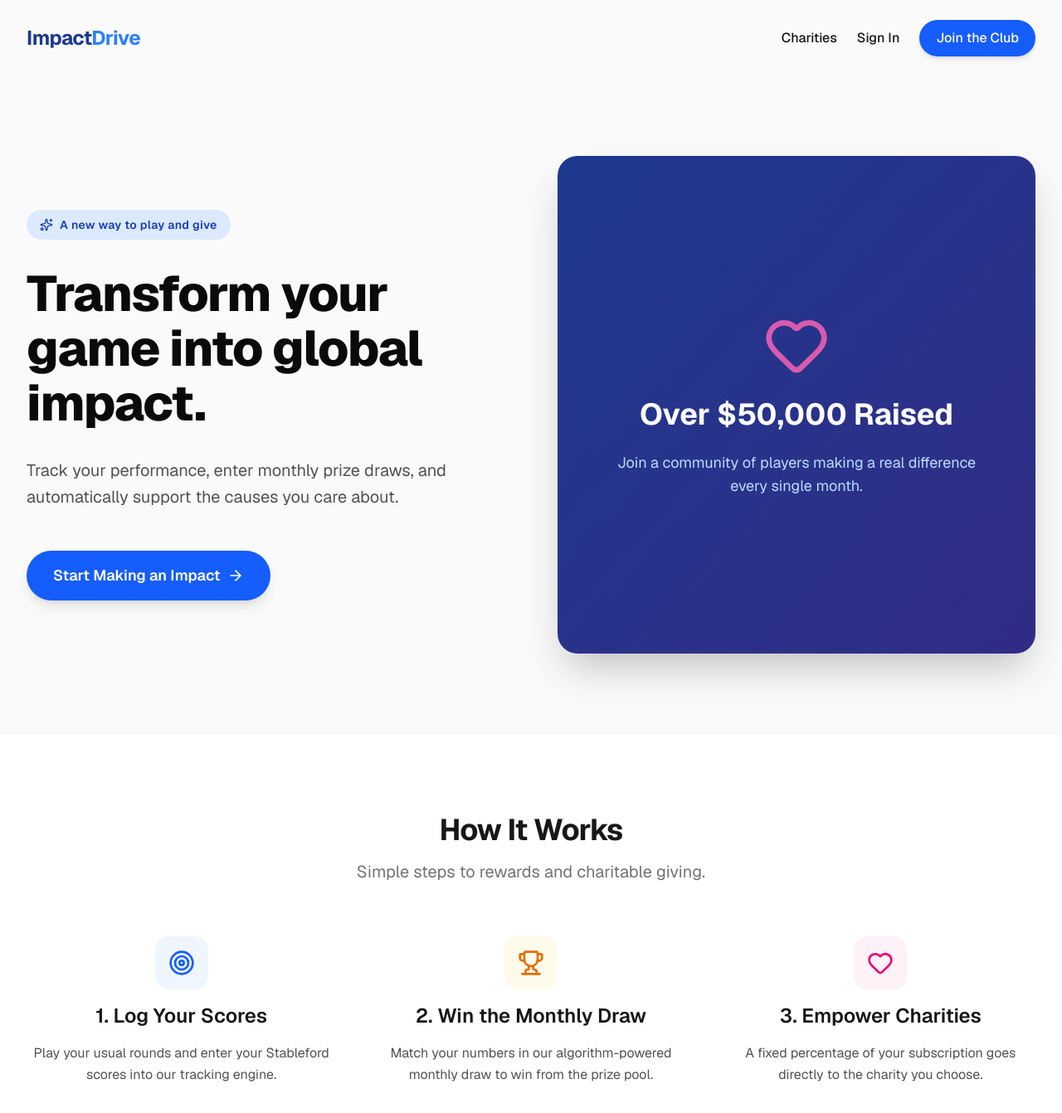
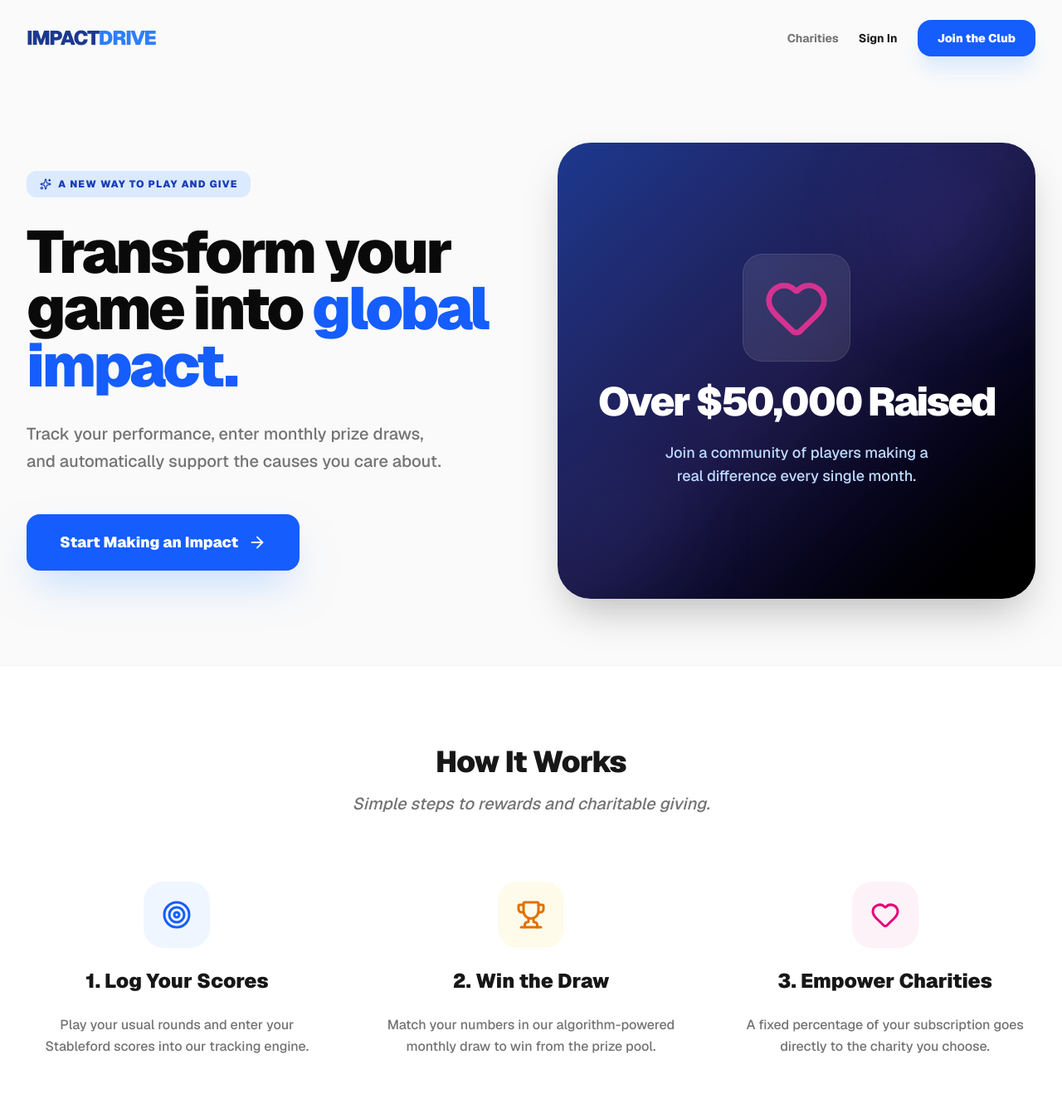
Before and after one commit to aadyasingh22/impact-drive, a Next.js app in the folder web-app/: page / in a window 1280 px wide. Shown: the top 1342 px of the page at 83% size. Built offline with nearby package versions, Linux system fonts and the light colour scheme.

Commit message:
fix: updated navbar link to /signin and improved homepage UI

```diff
--- a/web-app/src/app/admin/page.tsx
+++ b/web-app/src/app/admin/page.tsx
@@ -26,7 +26,7 @@ export default function AdminDashboard() {
       try {
         const { data: { session } } = await supabase.auth.getSession()
         if (!session) {
-          router.push('/login')
+          router.push('/signin')
         } else {
           setAdminEmail(session.user.email || 'Admin')
           await fetchStats()
--- a/web-app/src/app/page.tsx
+++ b/web-app/src/app/page.tsx
@@ -1,81 +1,96 @@
+'use client'
+
 import Link from 'next/link'
 import { ArrowRight, Heart, Trophy, Target, Sparkles } from 'lucide-react'
 
 export default function Home() {
   return (
     <div className="min-h-screen bg-neutral-50 text-neutral-900 font-sans selection:bg-blue-200">
+      {/* Navigation Bar */}
       <nav className="flex items-center justify-between px-8 py-6 max-w-7xl mx-auto">
-        <div className="text-2xl font-bold tracking-tight text-blue-900">
-          Impact<span className="text-blue-500">Drive</span>
+        <div className="text-2xl font-black tracking-tighter text-blue-900">
+          IMPACT<span className="text-blue-500">DRIVE</span>
         </div>
-        <div className="flex gap-6 items-center font-medium">
-          <Link href="/charities" className="hover:text-blue-600 transition-colors">Charities</Link>
-          <Link href="/login" className="hover:text-blue-600 transition-colors">Sign In</Link>
-          <Link href="/subscribe" className="bg-blue-600 text-white px-5 py-2.5 rounded-full hover:bg-blue-700 transition-all transform hover:scale-105 shadow-md">
+        <div className="flex gap-6 items-center font-bold">
+          <Link href="/charities" className="text-neutral-500 hover:text-blue-600 transition-colors text-sm">Charities</Link>
+
+          {/* UPDATED LINK: Changed from /login to /signin */}
+          <Link href="/signin" className="text-neutral-900 hover:text-blue-600 transition-colors text-sm">Sign In</Link>
+
+          <Link href="/subscribe" className="bg-blue-600 text-white px-6 py-3 rounded-2xl hover:bg-blue-700 transition-all transform hover:scale-105 shadow-xl shadow-blue-100 text-sm font-black">
             Join the Club
           </Link>
         </div>
       </nav>
 
       <main>
-        <section className="px-8 py-24 max-w-7xl mx-auto grid grid-cols-1 lg:grid-cols-2 gap-16 items-center">
-          <div className="flex flex-col gap-8">
-            <div className="inline-flex items-center gap-2 bg-blue-100 text-blue-800 px-4 py-2 rounded-full w-fit text-sm font-semibold tracking-wide">
-              <Sparkles size={16} />
+        {/* Hero Section */}
+        <section className="px-8 py-20 max-w-7xl mx-auto grid grid-cols-1 lg:grid-cols-2 gap-16 items-center">
+          <div className="flex flex-col gap-8 animate-in fade-in slide-in-from-left duration-700">
+            <div className="inline-flex items-center gap-2 bg-blue-100 text-blue-800 px-4 py-2 rounded-xl w-fit text-xs font-black tracking-widest uppercase">
+              <Sparkles size={14} />
               <span>A new way to play and give</span>
             </div>
-            <h1 className="text-6xl font-extrabold tracking-tight leading-[1.1] text-neutral-950">
-              Transform your game into global impact.
+            <h1 className="text-6xl md:text-7xl font-black tracking-tighter leading-[0.95] text-neutral-950">
+              Transform your game into <span className="text-blue-600">global impact.</span>
             </h1>
-            <p className="text-xl text-neutral-600 leading-relaxed max-w-lg">
+            <p className="text-xl text-neutral-500 leading-relaxed max-w-lg font-medium">
               Track your performance, enter monthly prize draws, and automatically support the causes you care about.
             </p>
             <div className="flex gap-4 items-center pt-4">
-              <Link href="/subscribe" className="bg-blue-600 text-white px-8 py-4 rounded-full text-lg font-semibold hover:bg-blue-700 transition-all transform hover:-translate-y-1 shadow-lg flex items-center gap-2">
-                Start Making an Impact <ArrowRight size={20} />
+              <Link href="/subscribe" className="bg-blue-600 text-white px-10 py-5 rounded-2xl text-lg font-black hover:bg-blue-700 transition-all transform hover:-translate-y-1 shadow-2xl shadow-blue-200 flex items-center gap-3 active:scale-95">
+                Start Making an Impact <ArrowRight size={22} />
               </Link>
             </div>
           </div>
-          <div className="relative h-[600px] rounded-3xl bg-gradient-to-br from-blue-900 to-indigo-900 overflow-hidden shadow-2xl flex items-center justify-center p-12 text-center">
-             <div className="absolute inset-0 opacity-20 bg-[radial-gradient(circle_at_center,_var(--tw-gradient-stops))] from-white via-transparent to-transparent"></div>
+
+          {/* Visual Impact Card */}
+          <div className="relative h-[550px] rounded-[40px] bg-gradient-to-br from-blue-900 via-indigo-950 to-black overflow-hidden shadow-2xl flex items-center justify-center p-12 text-center group">
+             <div className="absolute inset-0 opacity-30 bg-[radial-gradient(circle_at_center,_var(--tw-gradient-stops))] from-blue-400 via-transparent to-transparent group-hover:opacity-50 transition-opacity"></div>
              <div className="relative z-10 flex flex-col items-center gap-6 text-white">
-                <Heart size={80} className="text-pink-400 animate-pulse" />
-                <h2 className="text-4xl font-bold">Over $50,000 Raised</h2>
-                <p className="text-blue-200 text-lg">Join a community of players making a real difference every single month.</p>
+                <div className="bg-white/10 p-6 rounded-3xl backdrop-blur-md border border-white/10 shadow-inner">
+                  <Heart size={80} className="text-pink-500 animate-pulse" />
+                </div>
+                <h2 className="text-5xl font-black tracking-tighter">Over $50,000 Raised</h2>
+                <p className="text-blue-200 text-lg font-medium max-w-xs">Join a community of players making a real difference every single month.</p>
              </div>
+             {/* Decorative Elements */}
+             <div className="absolute bottom-10 left-10 w-20 h-20 bg-blue-500/20 rounded-full blur-3xl"></div>
+             <div className="absolute top-10 right-10 w-32 h-32 bg-indigo-500/20 rounded-full blur-3xl"></div>
           </div>
         </section>
 
+        {/* How it Works Section */}
         <section className="bg-white py-24 border-t border-neutral-100">
           <div className="max-w-7xl mx-auto px-8">
-            <div className="text-center mb-16">
-              <h2 className="text-4xl font-bold tracking-tight mb-4">How It Works</h2>
-              <p className="text-xl text-neutral-500">Simple steps to rewards and charitable giving.</p>
+            <div className="text-center mb-20">
+              <h2 className="text-4xl font-black tracking-tight mb-4 text-neutral-900">How It Works</h2>
+              <p className="text-xl text-neutral-500 font-medium italic">Simple steps to rewards and charitable giving.</p>
             </div>
 
-            <div className="grid grid-cols-1 md:grid-cols-3 gap-12">
-              <div className="flex flex-col items-center text-center gap-4 group">
-                <div className="w-16 h-16 rounded-2xl bg-blue-50 text-blue-600 flex items-center justify-center group-hover:scale-110 transition-transform group-hover:bg-blue-600 group-hover:text-white duration-300">
-                  <Target size={32} />
+            <div className="grid grid-cols-1 md:grid-cols-3 gap-16">
+              <div className="flex flex-col items-center text-center gap-6 group">
+                <div className="w-20 h-20 rounded-3xl bg-blue-50 text-blue-600 flex items-center justify-center group-hover:scale-110 transition-all group-hover:bg-blue-600 group-hover:text-white group-hover:shadow-xl group-hover:shadow-blue-100 duration-300">
+                  <Target size={36} />
                 </div>
-                <h3 className="text-2xl font-semibold">1. Log Your Scores</h3>
-                <p className="text-neutral-600 leading-relaxed">Play your usual rounds and enter your Stableford scores into our tracking engine.</p>
+                <h3 className="text-2xl font-black text-neutral-900">1. Log Your Scores</h3>
+                <p className="text-neutral-500 leading-relaxed font-medium">Play your usual rounds and enter your Stableford scores into our tracking engine.</p>
               </div>
 
-              <div className="flex flex-col items-center text-center gap-4 group">
-                <div className="w-16 h-16 rounded-2xl bg-amber-50 text-amber-600 flex items-center justify-center group-hover:scale-110 transition-transform group-hover:bg-amber-500 group-hover:text-white duration-300">
-                  <Trophy size={32} />
+              <div className="flex flex-col items-center text-center gap-6 group">
+                <div className="w-20 h-20 rounded-3xl bg-amber-50 text-amber-600 flex items-center justify-center group-hover:scale-110 transition-all group-hover:bg-amber-500 group-hover:text-white group-hover:shadow-xl group-hover:shadow-amber-100 duration-300">
+                  <Trophy size={36} />
                 </div>
-                <h3 className="text-2xl font-semibold">2. Win the Monthly Draw</h3>
-                <p className="text-neutral-600 leading-relaxed">Match your numbers in our algorithm-powered monthly draw to win from the prize pool.</p>
+                <h3 className="text-2xl font-black text-neutral-900">2. Win the Draw</h3>
+                <p className="text-neutral-500 leading-relaxed font-medium">Match your numbers in our algorithm-powered monthly draw to win from the prize pool.</p>
               </div>
 
-              <div className="flex flex-col items-center text-center gap-4 group">
-                <div className="w-16 h-16 rounded-2xl bg-pink-50 text-pink-600 flex items-center justify-center group-hover:scale-110 transition-transform group-hover:bg-pink-500 group-hover:text-white duration-300">
-                  <Heart size={32} />
+              <div className="flex flex-col items-center text-center gap-6 group">
+                <div className="w-20 h-20 rounded-3xl bg-pink-50 text-pink-600 flex items-center justify-center group-hover:scale-110 transition-all group-hover:bg-pink-500 group-hover:text-white group-hover:shadow-xl group-hover:shadow-pink-100 duration-300">
+                  <Heart size={36} />
                 </div>
-                <h3 className="text-2xl font-semibold">3. Empower Charities</h3>
-                <p className="text-neutral-600 leading-relaxed">A fixed percentage of your subscription goes directly to the charity you choose.</p>
+                <h3 className="text-2xl font-black text-neutral-900">3. Empower Charities</h3>
+                <p className="text-neutral-500 leading-relaxed font-medium">A fixed percentage of your subscription goes directly to the charity you choose.</p>
               </div>
             </div>
           </div>
```
